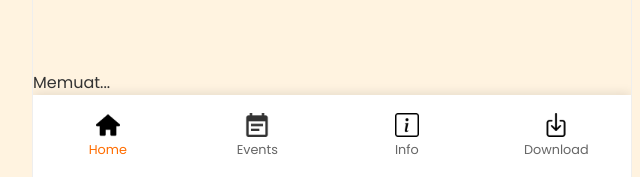
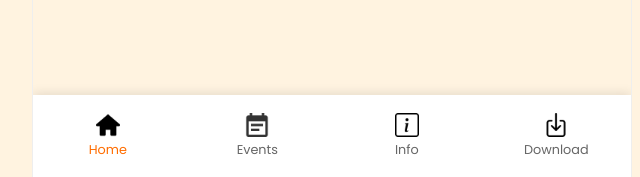
Before and after one commit to AzkaBeker7947/Web-acumalaka, a plain HTML site: page index.html in a window 1280 px wide. Shown: the part 623-800 px from the top of the page, 308-948 px from the left. Drawn offline with Linux system fonts and the light colour scheme.

Commit message:
Update index.html

```diff
--- a/index.html
+++ b/index.html
@@ -41,15 +41,6 @@
             <!-- Content will be loaded dynamically -->
         </main>
 
-
-<div id="loading-bar-container" class="loading-bar-container">
-    <div id="loading-bar" class="loading-bar">
-        <div class="loading-bar-border"></div>
-        <div class="loading-bar-progress"></div>
-        <div class="loading-bar-text">Memuat...</div>
-    </div>
-</div>
-
         <!-- Bottom Navigation -->
         <nav id="bottom-nav" class="bottom-nav">
             <!-- Navigation buttons will be loaded dynamically -->
```
